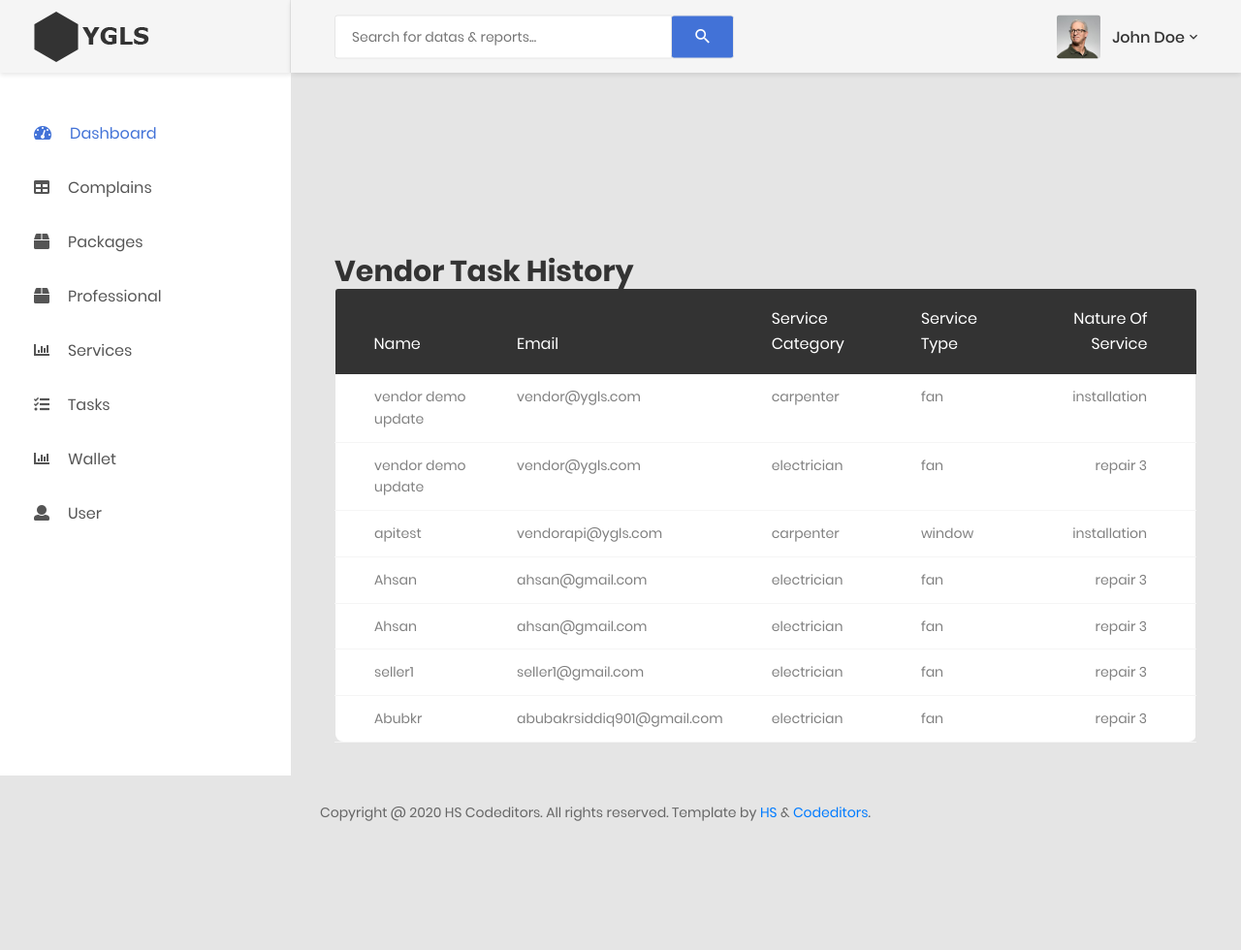
After one commit to daskon/hscodeditors, a PHP site: page /admin/providerhistory.php in a window 1280 px wide. The commit adds this page. Shown: the whole page at 97% size. Run offline with PHP 8.4, Linux system fonts and the light colour scheme; a user stored in the database is signed in; data comes from the database, SQL or seed files in the repository.

Commit message:
vendor task history function has been implemented

```diff
--- a/admin/admin.php
+++ b/admin/admin.php
@@ -224,7 +224,7 @@ header('location:../index.php');
                                     <a href="userhistory.php">User History</a>
                                 </li>
                                 <li>
-                                    <a href="">Provider History</a>
+                                    <a href="providerhistory.php">Provider History</a>
                                 </li>
                             </ul>
                         </li>
--- /dev/null
+++ b/admin/providerhistory.php
@@ -0,0 +1,462 @@
+<?php
+
+session_start();
+if(!isset($_SESSION['username']))
+{
+
+header('location:../index.php');
+}
+
+
+header('Content-Type: text/html; charset=utf-8' );
+
+?>
+
+<!DOCTYPE html>
+<html lang="en">
+
+<head>
+    <!-- Required meta tags-->
+    <meta charset="UTF-8">
+    <meta http-equiv="Content-Type" content="text/html; charset=utf-8" />
+
+
+    <!-- Title Page-->
+    <title>Services</title>
+
+    <!-- Fontfaces CSS-->
+    <link href="css/font-face.css" rel="stylesheet" media="all">
+    <link href="vendor/font-awesome-5/css/fontawesome-all.min.css" rel="stylesheet" media="all">
+    <link href="vendor/font-awesome-4.7/css/font-awesome.min.css" rel="stylesheet" media="all">
+    <link href="vendor/mdi-font/css/material-design-iconic-font.min.css" rel="stylesheet" media="all">
+
+    <!-- Bootstrap CSS-->
+    <link href="vendor/bootstrap-4.1/bootstrap.min.css" rel="stylesheet" media="all">
+
+
+    <!-- Vendor CSS-->
+    <link href="vendor/animsition/animsition.min.css" rel="stylesheet" media="all">
+    <link href="vendor/bootstrap-progressbar/bootstrap-progressbar-3.3.4.min.css" rel="stylesheet" media="all">
+    <link href="vendor/wow/animate.css" rel="stylesheet" media="all">
+    <link href="vendor/css-hamburgers/hamburgers.min.css" rel="stylesheet" media="all">
+    <link href="vendor/slick/slick.css" rel="stylesheet" media="all">
+    <link href="vendor/select2/select2.min.css" rel="stylesheet" media="all">
+    <link href="vendor/perfect-scrollbar/perfect-scrollbar.css" rel="stylesheet" media="all">
+
+    <!-- Main CSS-->
+    <link href="css/theme.css" rel="stylesheet" media="all">
+
+</head>
+
+<script>
+    function alldata(cat_id,cat_name,cat_image,urdu_title)
+{
+
+     document.getElementById('cat_id').value = cat_id;
+     document.getElementById('cat_name').value = cat_name;
+     document.getElementById('cat_image').value = cat_image;
+     document.getElementById('urdu_title').value = decodeURI(urdu_title);
+
+}
+</script>
+
+<body class="animsition">
+    <div class="page-wrapper">
+        <!-- HEADER MOBILE-->
+        <header class="header-mobile d-block d-lg-none">
+            <div class="header-mobile__bar">
+                <div class="container-fluid">
+                    <div class="header-mobile-inner">
+                        <a class="logo" href="index.html">
+                            <img src="images/icon/logo.png" alt="CoolAdmin" />
+                        </a>
+                        <button class="hamburger hamburger--slider" type="button">
+                            <span class="hamburger-box">
+                                <span class="hamburger-inner"></span>
+                            </span>
+                        </button>
+                    </div>
+                </div>
+            </div>
+            <nav class="navbar-mobile">
+                <div class="container-fluid">
+                    <ul class="navbar-mobile__list list-unstyled">
+                        <li class="has-sub">
+                            <a class="js-arrow" href="#">
+                                <i class="fas fa-tachometer-alt"></i>Dashboard</a>
+                            <ul class="navbar-mobile-sub__list list-unstyled js-sub-list">
+                                <li>
+                                    <a href="index.html">Dashboard 1</a>
+                                </li>
+                                <li>
+                                    <a href="index2.html">Dashboard 2</a>
+                                </li>
+                                <li>
+                                    <a href="index3.html">Dashboard 3</a>
+                                </li>
+                                <li>
+                                    <a href="index4.html">Dashboard 4</a>
+                                </li>
+                            </ul>
+                        </li>
+                        <li>
+                            <a href="chart.html">
+                                <i class="fas fa-chart-bar"></i>Charts</a>
+                        </li>
+                        <li>
+                            <a href="table.html">
+                                <i class="fas fa-table"></i>Tables</a>
+                        </li>
+                        <li>
+                            <a href="form.html">
+                                <i class="far fa-check-square"></i>Forms</a>
+                        </li>
+                        <li>
+                            <a href="calendar.html">
+                                <i class="fas fa-calendar-alt"></i>Calendar</a>
+                        </li>
+                        <li>
+                            <a href="map.html">
+                                <i class="fas fa-map-marker-alt"></i>Maps</a>
+                        </li>
+                        <li class="has-sub">
+                            <a class="js-arrow" href="#">
+                                <i class="fas fa-copy"></i>Pages</a>
+                            <ul class="navbar-mobile-sub__list list-unstyled js-sub-list">
+                                <li>
+                                    <a href="login.html">Login</a>
+                                </li>
+                                <li>
+                                    <a href="register.html">Register</a>
+                                </li>
+                                <li>
+                                    <a href="forget-pass.html">Forget Password</a>
+                                </li>
+                            </ul>
+                        </li>
+                        <li class="has-sub">
+                            <a class="js-arrow" href="#">
+                                <i class="fas fa-desktop"></i>UI Elements</a>
+                            <ul class="navbar-mobile-sub__list list-unstyled js-sub-list">
+                                <li>
+                                    <a href="button.html">Button</a>
+                                </li>
+                                <li>
+                                    <a href="badge.html">Badges</a>
+                                </li>
+                                <li>
+                                    <a href="tab.html">Tabs</a>
+                                </li>
+                                <li>
+                                    <a href="card.html">Cards</a>
+                                </li>
+                                <li>
+                                    <a href="alert.html">Alerts</a>
+                                </li>
+                                <li>
+                                    <a href="progress-bar.html">Progress Bars</a>
+                                </li>
+                                <li>
+                                    <a href="modal.html">Modals</a>
+                                </li>
+                                <li>
+                                    <a href="switch.html">Switchs</a>
+                                </li>
+                                <li>
+                                    <a href="grid.html">Grids</a>
+                                </li>
+                                <li>
+                                    <a href="fontawesome.html">Fontawesome Icon</a>
+                                </li>
+                                <li>
+                                    <a href="typo.html">Typography</a>
+                                </li>
+                            </ul>
+                        </li>
+                    </ul>
+                </div>
+            </nav>
+        </header>
+        <!-- END HEADER MOBILE-->
+
+        <!-- MENU SIDEBAR-->
+        <aside class="menu-sidebar d-none d-lg-block">
+            <div class="logo">
+                <a href="#">
+                    <img src="images/icon/logo.png" alt="Cool Admin" />
+                </a>
+            </div>
+            <div class="menu-sidebar__content js-scrollbar1">
+                <nav class="navbar-sidebar">
+                    <ul class="list-unstyled navbar__list">
+                        <li class="has-sub active">
+                            <a class="js-arrow" href="admin.php">
+                                <i class="fas fa-tachometer-alt"></i>Dashboard</a>
+                        </li>
+                        <li>
+                            <a href="complain.php">
+                                <i class="fas fa-table"></i>Complains</a>
+                        </li>
+
+                        <li class="has-sub">
+                            <a class="js-arrow" href="#">
+                                <i class="fas fa-box"></i>Packages</a>
+                            <ul class="list-unstyled navbar__sub-list js-sub-list">
+                                <li>
+                                    <a href="packages.php">Packages Info</a>
+                                </li>
+                                <li>
+                                    <a href="featuredpackages.php">Featured Packages</a>
+                                </li>
+                            </ul>
+                        </li>
+
+                        <li class="has-sub">
+                         <a class="js-arrow" href="#">
+                                <i class="fas fa-box"></i>Professional</a>
+                            <ul class="list-unstyled navbar__sub-list js-sub-list">
+                                <li>
+                                    <a href="professional.php">Manage accounts</a>
+                                </li>
+                                <li>
+                                    <a href="featuredpackages.php">Demanded works</a>
+                                </li>
+                            </ul>
+                        </li>
+
+                        <li>
+                            <a href="services.php">
+                                <i class="fas fa-chart-bar"></i>Services</a>
+                        </li>
+                        <li class="has-sub">
+                            <a class="js-arrow" href="#">
+                                <i class="fas fa-tasks"></i>Tasks</a>
+                            <ul class="list-unstyled navbar__sub-list js-sub-list">
+                                <li>
+                                    <a href="task.php">Add Task</a>
+                                </li>
+                                <li>
+                                    <a href="">User History</a>
+                                </li>
+                                <li>
+                                    <a href="">Provider History</a>
+                                </li>
+                            </ul>
+                        </li>
+
+<li>
+                            <a href="wallet.php">
+                                <i class="fas fa-chart-bar"></i>Wallet</a>
+                        </li>
+
+<li>
+
+                        <li class="has-sub">
+                            <a class="js-arrow" href="#">
+                                <i class="fas fa-user"></i>User</a>
+                            <ul class="list-unstyled navbar__sub-list js-sub-list">
+                                <li>
+                                    <a href="user.php">User Info</a>
+                                </li>
+                                <li>
+                                    <a href="userlog.php">User Log</a>
+                                </li>
+                            </ul>
+                        </li>
+
+
+
+                    </ul>
+                </nav>
+            </div>
+        </aside>
+        <!-- END MENU SIDEBAR-->
+
+        <!-- PAGE CONTAINER-->
+        <div class="page-container">
+            <!-- HEADER DESKTOP-->
+            <header class="header-desktop">
+                <div class="section__content section__content--p30">
+                    <div class="container-fluid">
+                        <div class="header-wrap">
+                            <form class="form-header" action="" method="POST">
+                                <input class="au-input au-input--xl" type="text" name="search" placeholder="Search for datas &amp; reports..." />
+                                <button class="au-btn--submit" type="submit">
+                                    <i class="zmdi zmdi-search"></i>
+                                </button>
+                            </form>
+                            <div class="header-button">
+                                <div class="account-wrap">
+                                    <div class="account-item clearfix js-item-menu">
+                                        <div class="image">
+                                            <img src="images/icon/avatar-01.jpg" alt="John Doe" />
+                                        </div>
+                                        <div class="content">
+                                            <a class="js-acc-btn" href="#">john doe</a>
+                                        </div>
+                                        <div class="account-dropdown js-dropdown">
+                                            <div class="info clearfix">
+                                                <div class="image">
+                                                    <a href="#">
+                                                        <img src="images/icon/avatar-01.jpg" alt="John Doe" />
+                                                    </a>
+                                                </div>
+                                                <div class="content">
+                                                    <h5 class="name">
+                                                        <a href="#">john doe</a>
+                                                    </h5>
+                                                    <span class="email">johndoe@example.com</span>
+                                                </div>
+                                            </div>
+                                            <div class="account-dropdown__body">
+                                                <div class="account-dropdown__item">
+                                                    <a href="#">
+                                                        <i class="zmdi zmdi-account"></i>Account</a>
+                                                </div>
+                                                <div class="account-dropdown__item">
+                                                    <a href="#">
+                                                        <i class="zmdi zmdi-settings"></i>Setting</a>
+                                                </div>
+                                                <div class="account-dropdown__item">
+                                                    <a href="#">
+                                                        <i class="zmdi zmdi-money-box"></i>Billing</a>
+                                                </div>
+                                            </div>
+                                            <div class="account-dropdown__footer">
+                                                <a href="logout.php">
+                                                    <i class="zmdi zmdi-power"></i>Logout</a>
+                                            </div>
+                                        </div>
+                                    </div>
+                                </div>
+                            </div>
+                        </div>
+                    </div>
+                </div>
+            </header>
+            <!-- HEADER DESKTOP-->
+
+            <!-- MAIN CONTENT-->
+            <div class="main-content">
+
+                                <!-- MAIN CONTENT-->
+            <div class="main-content">
+                <div class="section__content section__content--p30">
+                    <div class="container-fluid">
+                        <div class="row m-t-30">
+                            <div class="col-md-12">
+                                <!-- DATA TABLE-->
+                                <div class="table-responsive m-b-40">
+                                    <h2>Vendor Task History</h2>
+                                <form method="get" action="">
+                                    <table class="table table-borderless table-data3">
+                                        <thead>
+                                            <tr>
+                                                <th>Name</th>
+                                                <th>Email</th>
+                                                <th>Service Category</th>
+                                                <th>Service Type</th>
+                                                <th>Nature of service</th>
+                                            </tr>
+                                        </thead>
+                                        <tbody>
+
+<?php
+
+include 'connect.php';
+$con->set_charset("UTF8");
+
+$sql = "SELECT v.vendor_name, v.vendor_email, c.cat_name, st.type_name, s.service_name
+        FROM vendor v , service_category c, service_type st, services s, task t
+        WHERE   (t.type_id = st.type_id) AND
+                (t.cat_id = c.cat_id) AND
+                (t.service_id = s.service_id) AND
+                (t.vendor_id = v.vendor_id)";
+
+$result = $con->query($sql);
+
+while ($fetch = mysqli_fetch_assoc($result)) {
+
+    echo
+    "<tr>
+    <td>".$fetch['vendor_name'] . "</td>
+    <td>". $fetch['vendor_email'] ."</td>
+    <td>". $fetch['cat_name'] ."</td>
+    <td>". $fetch['type_name'] ."</td>
+    <td>". $fetch['service_name'] ."</td>
+    </tr>";
+
+}
+
+?>
+
+                                        </tbody>
+                                    </table>
+                                </form>
+                                </div>
+                                <!-- END DATA TABLE-->
+
+
+                    </div>
+
+
+                                <div class="row">
+                            <div class="col-md-12">
+                                <div class="copyright">
+                                    <p>Copyright @ 2020 HS Codeditors. All rights reserved. Template by <a href="https://hibasheikh.com">HS </a> & <a href="https://www.thecodeditors.com">Codeditors</a>.</p>
+                                </div>
+                            </div>
+                        </div>
+                    </div>
+                </div>
+            </div>
+        </div>
+
+    </div>
+
+    <!-- Jquery JS-->
+    <script src="vendor/jquery-3.2.1.min.js"></script>
+    <!-- Bootstrap JS-->
+    <script src="vendor/bootstrap-4.1/popper.min.js"></script>
+    <script src="vendor/bootstrap-4.1/bootstrap.min.js"></script>
+    <!-- Vendor JS       -->
+    <script src="vendor/slick/slick.min.js">
+    </script>
+    <script src="vendor/wow/wow.min.js"></script>
+    <script src="vendor/animsition/animsition.min.js"></script>
+    <script src="vendor/bootstrap-progressbar/bootstrap-progressbar.min.js">
+    </script>
+    <script src="vendor/counter-up/jquery.waypoints.min.js"></script>
+    <script src="vendor/counter-up/jquery.counterup.min.js">
+    </script>
+    <script src="vendor/circle-progress/circle-progress.min.js"></script>
+    <script src="vendor/perfect-scrollbar/perfect-scrollbar.js"></script>
+    <script src="vendor/chartjs/Chart.bundle.min.js"></script>
+    <script src="vendor/select2/select2.min.js">
+    </script>
+
+    <!-- Main JS-->
+    <script src="js/main.js"></script>
+
+</body>
+
+</html>
+<!-- end document-->
+
+<?php
+
+//change the vendor status
+
+if(isset($_GET['rowid'])){
+
+include 'connect.php';
+
+$vid = $_GET['rowid'];
+
+    $update_query = "UPDATE vendor SET status=1 WHERE vendor_id='$vid'";
+
+    $con->query($update_query);
+
+}
+
+?>
```
